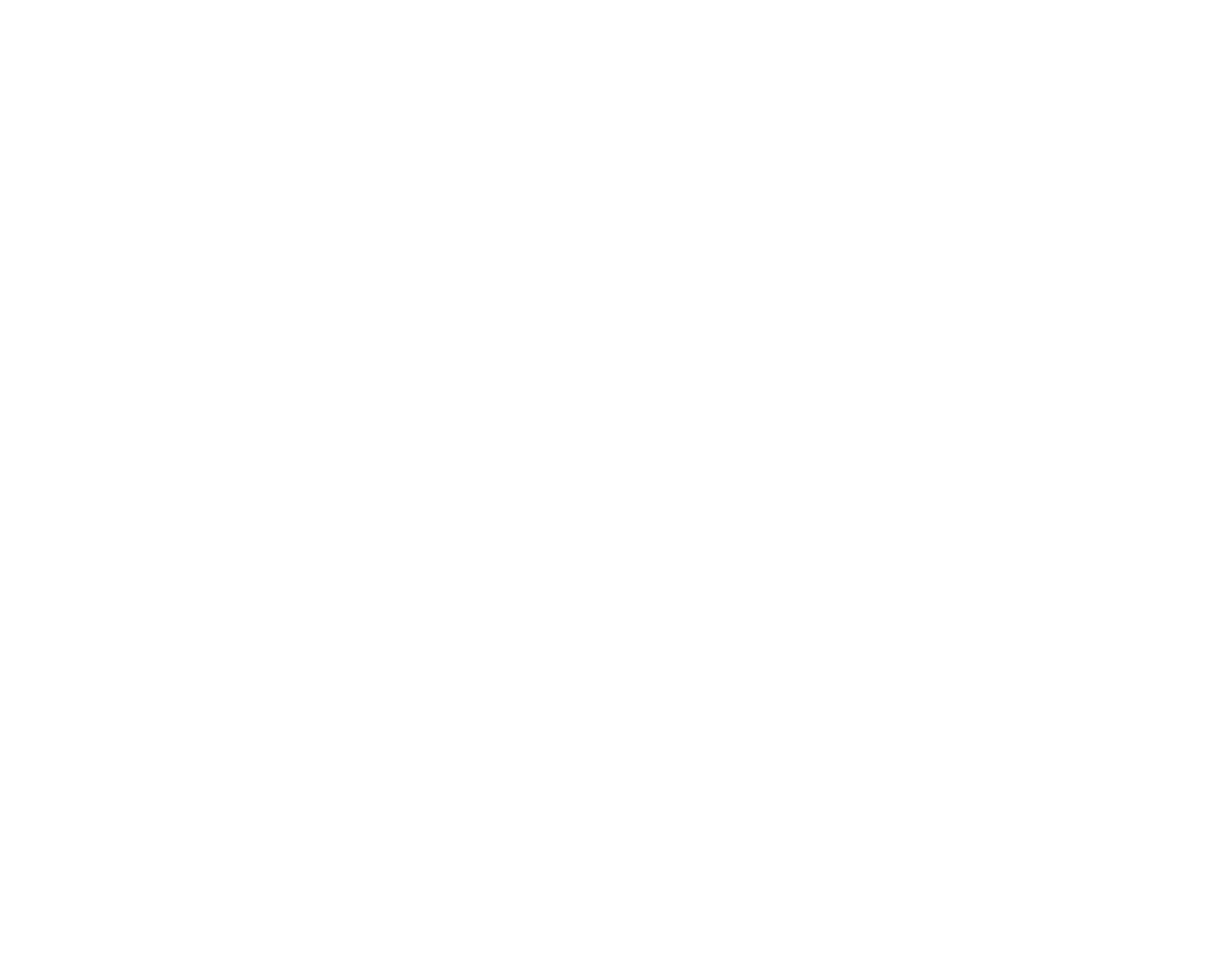
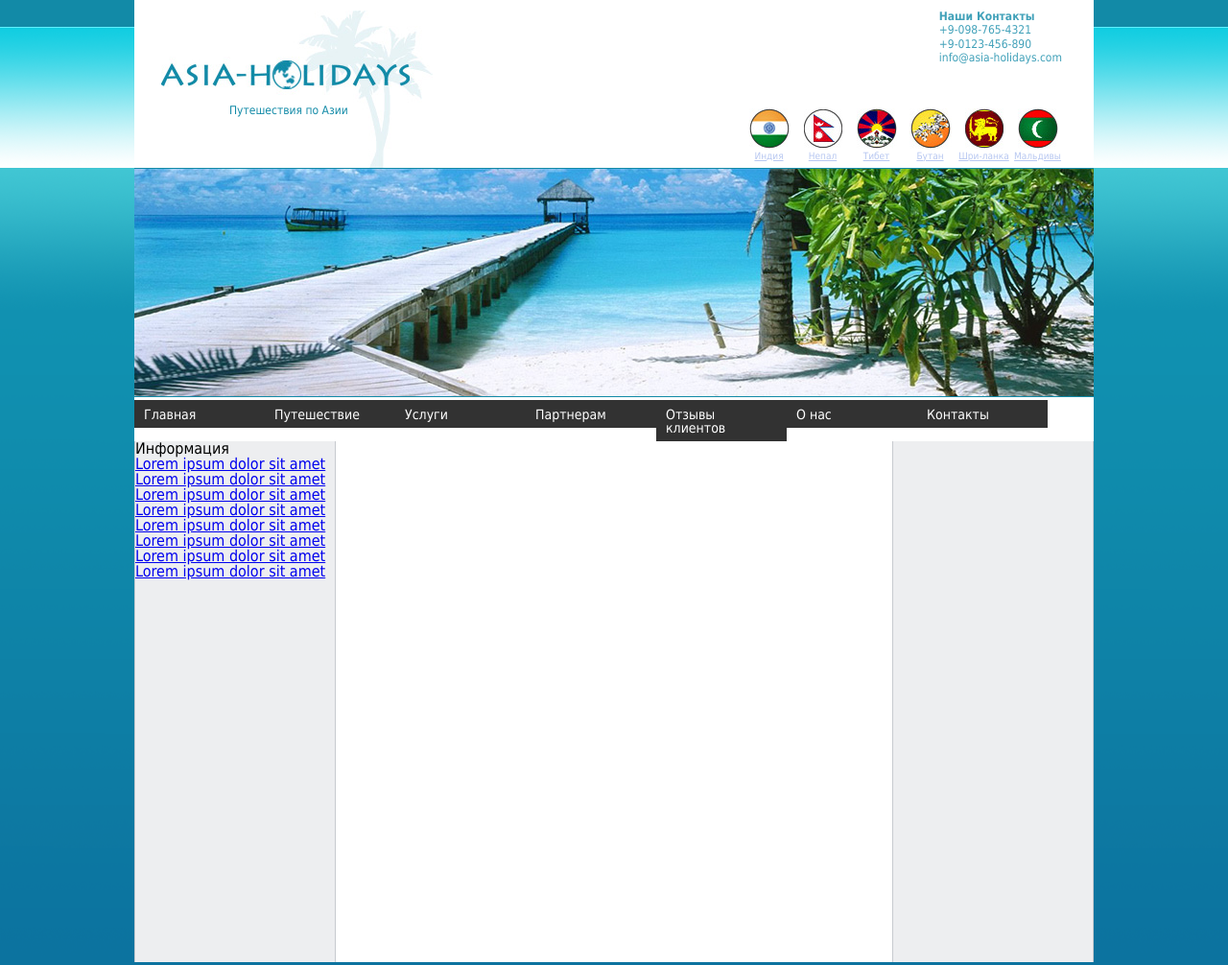
Before and after one commit to romased/homework.4.io, a plain HTML site: page index.html in a window 1280 px wide. Shown: the whole page at 96% size. Before the commit the page ends 800 px from the top, so only its background shows below. Drawn offline with Linux system fonts and the light colour scheme.

Commit message:
second commit

```diff
--- a/css/style.css
+++ b/css/style.css
@@ -0,0 +1,207 @@
+body {
+    background-image: url('../img/background.png');
+    height: 1022px;
+    font-family: 'Tahoma';
+}
+
+.container {
+    margin: 0 auto;
+    width: 1000px;
+    height: 988px;
+    background-color: #ffffff;
+}
+.clearfix:after {
+    content: '';
+    clear: both;
+    display: block;
+}
+
+/*HEADER*/
+.header {
+    position: relative;
+    height: 175px;
+}
+
+.logo {
+  float: left;
+  width: 350px;
+  height: 175px;
+}
+
+.logo img {
+    margin: 11px 0 0 28px;
+    width: 283px;
+    height: 164px;
+}
+
+.text {
+    position: absolute;
+    left: 99px;
+    top: 108px;
+    font-size: 12px;
+    color: rgb(18, 138, 167);
+    line-height: 1.2;
+}
+
+.contacts {
+    float: right;
+    margin: 8px 33px 0 0;
+}
+
+.contacts .b {
+    font-weight: bold;
+    font-size: 12px;
+    color: rgba(18, 138, 167, 0.8);
+    line-height: 1.2;
+    text-align: left;
+}
+.contacts li {
+    font-size: 12px;
+    color: rgba(18, 138, 167, 0.8);
+    line-height: 1.2;
+    text-align: left;
+}
+
+.countries {
+    clear: right;
+    float: right;
+    width: 367px;
+}
+
+.flags li {
+    float: left;
+    height: 90px;
+}
+
+.flags li a {
+    display: block;
+    text-align: center;
+    padding-top: 90px;
+    margin-right: -1px;
+    background-position: center;
+    background-repeat: no-repeat;
+    width: 57px;
+    height: 42px;
+    font-size: 10px;
+    color: #b7c7f1;
+    text-decoration: underline;
+}
+
+.flags .india a {
+    background-image: url('../img/india.jpg');
+}
+
+.flags .nepal a {
+    background-image: url('../img/nepal.jpg');
+}
+.flags .tibet a {
+    background-image: url('../img/tibet.jpg');
+}
+.flags .butan a {
+    background-image: url('../img/butan.jpg');
+}
+
+.flags .srilanka a {
+    background-image: url('../img/sri-lanka.jpg');
+}
+
+.flags .maldive a {
+    background-image: url('../img/maldivi.jpg');
+}
+
+/*PHOTO*/
+.photo img {
+    border-top: 1px solid #128aa7;
+    border-bottom: 1px solid #128aa7;
+  }
+
+/*MENU*/
+
+ul.menu:after {
+    display: block;
+    content: ' ';
+    clear: both;
+    float: none;
+}
+
+ul.menu > li {
+    float: left;
+    position: relative;
+}
+
+ul.menu > li > a {
+    display: block;
+    padding: 8px 10px 7px 10px;
+    color: white;
+    width: 116px;
+    font-size: 14px;
+    text-align: left;
+    background-color: #323232;
+    text-decoration: none;
+}
+
+ul.menu > li > a:hover {
+    background-color: #323232;
+}
+
+ul.submenu {
+    display: none;
+    position: absolute;
+    width: 136px;
+    top: 29px;
+    left: 0;
+    background-color: #323232;
+}
+
+ul.submenu > li {
+    display: block;
+}
+
+ul.submenu > li > a {
+    display: block;
+    padding: 5px 0 5px 10px;
+    color: white;
+    background-color: #323232;
+    font-size: 14px;
+    text-decoration: none;
+}
+
+ul.submenu > li > a:hover {
+    text-decoration: underline;
+}
+
+ul.menu > li:hover > ul.submenu {
+    display: block;
+}
+
+/*FON*/
+.fon {
+  width: 1000px;
+  height: 543px;
+  float: left;
+  background-color: #ffffff;
+}
+
+.sidebar {
+  float: left;
+  width: 208px;
+  height: 543px;
+  border-left: 1px solid #c7cacf;
+  border-right: 1px solid #c7cacf;
+  background-color: #edeef0;
+}
+
+.content {
+  float: left;
+  width: 580px;
+  height: 543px;
+}
+
+.news {
+  float: left;
+  width: 208px;
+  height: 543px;
+  border-left: 1px solid #c7cacf;
+  border-right: 1px solid #c7cacf;
+  background-color: #edeef0;
+}
--- a/index.html
+++ b/index.html
@@ -1,5 +1,5 @@
 <!DOCTYPE html>
-<html lang="en">
+<html lang="ru">
 
 <head>
     <meta charset="UTF-8">
@@ -11,21 +11,84 @@
 <body>
     <div class="container">
         <!-- HEADER -->
-        <div class="header">
+        <div class="header clearfix">
             <div class="logo">
+                <img src="img/logo.jpg" alt="logo" />
+                <span class="text">Путешествия по Азии</span>
             </div>
             <div class="contacts">
+                <a class="b">Наши Контакты</a>
+                <ul>
+                    <li>+9-098-765-4321</li>
+                    <li>+9-0123-456-890</li>
+                    <li>info@asia-holidays.com</li>
+                </ul>
             </div>
             <div class="countries">
+                <ul class="flags">
+                    <li class="india"><a href="#" target="blank">Индия</a></li>
+                    <li class="nepal"><a href="#" target="blank">Непал</a></li>
+                    <li class="tibet"><a href="#" target="blank">Тибет</a></li>
+                    <li class="butan"><a href="#" target="blank">Бутан</a></li>
+                    <li class="srilanka"><a href="#" target="blank">Шри-ланка</a></li>
+                    <li class="maldive"><a href="#" target="blank">Мальдивы</a></li>
+                </ul>
             </div>
         </div>
-        <div class="photo">
+        <!-- PHOTO -->
+        <div class="photo clearfix">
+            <img src="img/photo.jpg" alt="paradise" />
         </div>
         <!-- MENU -->
-        <div class="menu">
+        <div class="navigation clearfix">
+            <ul class="menu">
+                <li><a href="#">Главная</a></li>
+                <li><a href="#">Путешествие</a>
+                    <ul class="submenu">
+                        <li><a href="#">Путешествие 1</a></li>
+                        <li><a href="#">Путешествие 1</a></li>
+                        <li><a href="#">Путешествие 1</a></li>
+                        <li><a href="#">Путешествие 1</a></li>
+                        <li><a href="#">Путешествие 1</a></li>
+                    </ul>
+                </li>
+                <li><a href="#">Услуги</a>
+                    <ul class="submenu">
+                        <li><a href="#">Услуги 1</a></li>
+                        <li><a href="#">Услуги 1</a></li>
+                        <li><a href="#">Услуги 1</a></li>
+                        <li><a href="#">Услуги 1</a></li>
+                        <li><a href="#">Услуги 1</a></li>
+                    </ul>
+                </li>
+                <li><a href="#">Партнерам</a>
+                    <ul class="submenu">
+                        <li><a href="#">Партнерам 1</a></li>
+                        <li><a href="#">Партнерам 1</a></li>
+                        <li><a href="#">Партнерам 1</a></li>
+                        <li><a href="#">Партнерам 1</a></li>
+                        <li><a href="#">Партнерам 1</a></li>
+                    </ul>
+                </li>
+                <li><a href="#">Отзывы клиентов</a></li>
+                <li><a href="#">О нас</a></li>
+                <li><a href="#">Контакты</a></li>
+            </ul>
         </div>
+        <!-- FON -->
+        <div class="fon">
             <!-- SIDEBAR -->
             <div class="sidebar">
+                <h1>Информация</h1>
+                <a href="#" target="blank">Lorem ipsum dolor sit amet</a>
+                <a href="#" target="blank">Lorem ipsum dolor sit amet</a>
+                <a href="#" target="blank">Lorem ipsum dolor sit amet</a>
+                <a href="#" target="blank">Lorem ipsum dolor sit amet</a>
+                <a href="#" target="blank">Lorem ipsum dolor sit amet</a>
+                <a href="#" target="blank">Lorem ipsum dolor sit amet</a>
+                <a href="#" target="blank">Lorem ipsum dolor sit amet</a>
+                <a href="#" target="blank">Lorem ipsum dolor sit amet</a>
+
             </div>
             <!-- CONTENT -->
             <div class="content">
@@ -33,11 +96,11 @@
             <!-- NEWS -->
             <div class="news">
             </div>
+        </div>
         <!-- FOOTER -->
         <div class="footer">
         </div>
     </div>
-
 </body>
 
 </html>
```
Also changed, not shown: img/background-menu.png (added), img/background.png (added), img/butan.jpg (added), img/india.jpg (added), img/logo.jpg (added), img/maldivi.jpg (added), img/nepal.jpg (added), img/photo.jpg (added), img/sri-lanka.jpg (added), img/tibet.jpg (added). Lines whose indentation alone changed are shown as unchanged.
